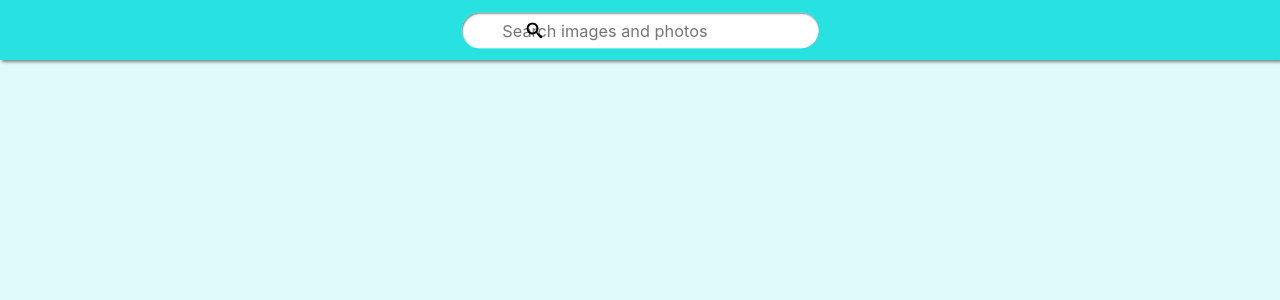
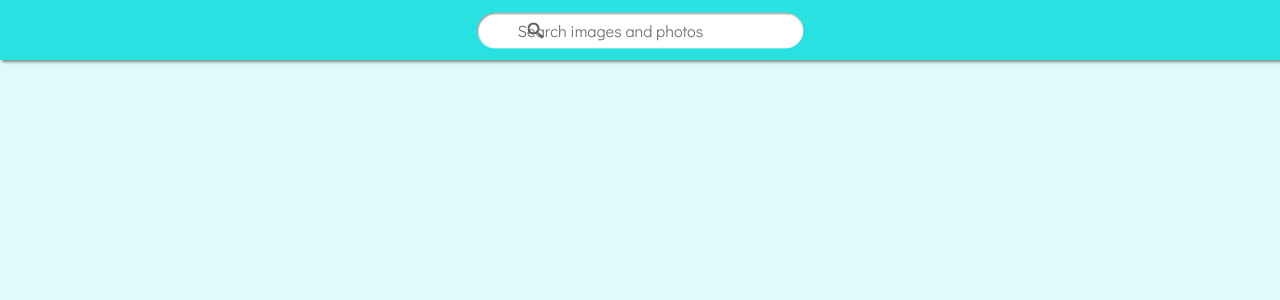
Before and after one commit to AntoninaGrebeniuk/goit-react-hw-03-image-finder, a React (Create React App) app: page / in a window 1280 px wide. Shown: the top 300 px of the page. Built offline with nearby package versions, Linux system fonts and the light colour scheme.

Commit message:
Update styles

```diff
--- a/public/index.html
+++ b/public/index.html
@@ -25,6 +25,13 @@
       Learn how to configure a non-root public URL by running `npm run build`.
     -->
     <title>React App</title>
+
+    <link rel="preconnect" href="https://fonts.googleapis.com" />
+    <link rel="preconnect" href="https://fonts.gstatic.com" crossorigin />
+    <link
+      href="https://fonts.googleapis.com/css2?family=Didact+Gothic&display=swap"
+      rel="stylesheet"
+    />
 
     <!-- Start Single Page Apps for GitHub Pages -->
     <script type="text/javascript">
--- a/src/components/App.jsx
+++ b/src/components/App.jsx
@@ -6,7 +6,6 @@ import { ImageGallery } from './ImageGallery/ImageGallery';
 import { Loader } from './Loader/Loader';
 import { Button } from './Button/Button';
 import { getImages } from './services/api';
-// import { Modal } from './Modal/Modal';
 
 const STATUS = {
   IDLE: 'idle',
@@ -52,9 +51,9 @@ export class App extends Component {
   }
 
   handleSearch = ({ query }) => {
+    // если пустая строка, выводим сообщение
     if (query === '') {
       toast.info("Sorry, the search string can't be empty. Please try again.", {
-        // если пустая строка, выводим сообщение
         theme: 'colored',
       });
     }
--- a/src/components/Button/Button.styled.jsx
+++ b/src/components/Button/Button.styled.jsx
@@ -23,16 +23,15 @@ export const LoadMore = styled.button`
   );
 
   background-color: #1bdfdf;
-  border: 1px solid #1bdfdf;
+  border: none;
   border-radius: 30px;
   cursor: pointer;
 
   box-shadow: -2px -2px 5px 0 #f1fafa, 3px 3px 7px 0 rgba(0, 0, 0, 0.25);
   transition: background-color 250ms cubic-bezier(0.4, 0, 0.2, 1),
-    // border 250ms cubic-bezier(0.4, 0, 0.2, 1),
     box-shadow 250ms cubic-bezier(0.4, 0, 0.2, 1);
 
   &:hover {
-    box-shadow: inset 2px 2px 3px #778580, inset -3px -3px 7px #ecfcfc;
+    box-shadow: inset 2px 2px 3px #778580, inset -3px -3px 7px #89e6e6;
   }
 `;
--- a/src/components/ImageGalleryItem/ImageGalleryItem.styled.jsx
+++ b/src/components/ImageGalleryItem/ImageGalleryItem.styled.jsx
@@ -5,6 +5,8 @@ export const GalleryItem = styled.li`
   overflow: hidden;
   flex-basis: calc((100% - 90px) / 4);
   background-color: rgb(248, 248, 248);
+
+  border: 3px solid #ffffff;
   border-radius: 5px;
   transform: scale(1);
   cursor: zoom-in;
--- a/src/components/Modal/Modal.styled.jsx
+++ b/src/components/Modal/Modal.styled.jsx
@@ -18,8 +18,7 @@ export const ModalBox = styled.div`
   width: 80vw;
   height: 80vh;
 
-  /* background-color: transparent; */
-
+  /* border: 3px solid #ffffff; */
   border-radius: 10px;
   overflow: hidden;
 `;
--- a/src/components/Searchbar/Searchbar.jsx
+++ b/src/components/Searchbar/Searchbar.jsx
@@ -1,7 +1,12 @@
 import { Formik } from 'formik';
 import PropTypes from 'prop-types';
-import { ImSearch } from 'react-icons/im';
-import { SearchForm, Input, SearchFormBtn } from './Searchbar.styled';
+// import { ImSearch } from 'react-icons/im';
+import {
+  SearchForm,
+  Input,
+  SearchFormBtn,
+  SearchIcon,
+} from './Searchbar.styled';
 import * as yup from 'yup';
 
 const schema = yup.object().shape({
@@ -22,7 +27,7 @@ export const Searchbar = ({ onSubmit }) => {
     >
       <SearchForm>
         <SearchFormBtn type="submit">
-          <ImSearch />
+          <SearchIcon />
         </SearchFormBtn>
 
         <Input
--- a/src/components/Searchbar/Searchbar.styled.jsx
+++ b/src/components/Searchbar/Searchbar.styled.jsx
@@ -1,5 +1,6 @@
 import styled from '@emotion/styled';
 import { Form, Field } from 'formik';
+import { ImSearch } from 'react-icons/im';
 
 export const SearchForm = styled(Form)`
   position: fixed;
@@ -33,7 +34,6 @@ export const Input = styled(Field)`
     width 250ms cubic-bezier(0.4, 0, 0.2, 1);
 
   &:focus {
-    width: 350px;
     border: none;
     outline: none;
 
@@ -45,7 +45,7 @@ export const Input = styled(Field)`
 export const SearchFormBtn = styled.button`
   position: absolute;
   top: 50%;
-  right: 55.5%;
+  right: 55.4%;
   transform: translate(-50%, -50%);
   z-index: 10;
 
@@ -69,13 +69,24 @@ export const SearchFormBtn = styled.button`
   outline: none;
   border-radius: 30px;
   cursor: pointer;
-  /* box-shadow: -3px -3px 7px 0 #7cfafa, 3px 3px 7px 0 rgba(0, 0, 0, 0.25); */
 
   transition: background-color 250ms cubic-bezier(0.4, 0, 0.2, 1),
-    // border 250ms cubic-bezier(0.4, 0, 0.2, 1),
     box-shadow 250ms cubic-bezier(0.4, 0, 0.2, 1);
+  color: #615e5e;
 
   &:hover {
-    /* box-shadow: inset 2px 2px 3px #778580, inset -3px -3px 7px #7cfafa; */
+    color: #1bdfdf;
+    /* background-color: #7cfafa; */
   }
 `;
+
+export const SearchIcon = styled(ImSearch)`
+  transform: scale(1);
+  transition: transform 250ms cubic-bezier(0.4, 0, 0.2, 1),
+    fill 250ms cubic-bezier(0.4, 0, 0.2, 1);
+
+  &:hover {
+    transform: scale(1.2);
+    fill: currentColor;
+  }
+`;
--- a/src/components/services/api.js
+++ b/src/components/services/api.js
@@ -15,7 +15,6 @@ export const getImages = async (query, page) => {
   });
 
   const response = await axios.get(`?${paramsString}`);
-  // if (response.ok) {
+
   return response.data;
-  // }
 };
--- a/src/index.css
+++ b/src/index.css
@@ -2,11 +2,12 @@
 
 body {
   margin: 0;
-  font-family: -apple-system, BlinkMacSystemFont, 'Segoe UI', 'Roboto', 'Oxygen',
+  font-family: 'Didact Gothic', sans-serif;
+  /* font-family: -apple-system, BlinkMacSystemFont, 'Segoe UI', 'Roboto', 'Oxygen',
     'Ubuntu', 'Cantarell', 'Fira Sans', 'Droid Sans', 'Helvetica Neue',
     sans-serif;
   -webkit-font-smoothing: antialiased;
-  -moz-osx-font-smoothing: grayscale;
+  -moz-osx-font-smoothing: grayscale; */
   background-color: #e0fafa;
 }
 
```
Also changed, not shown: src/components/Loader/Loader.styled.jsx (+0 -11 lines).
